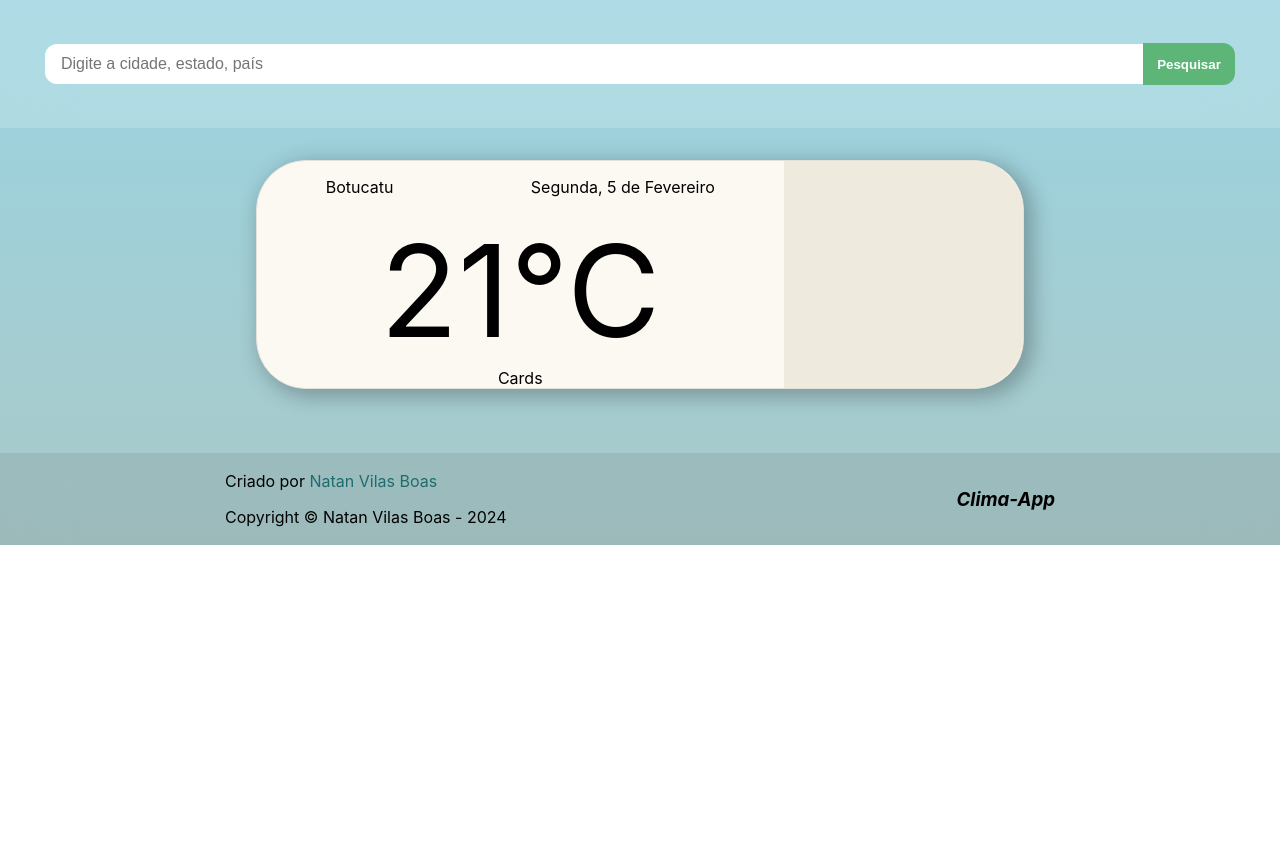
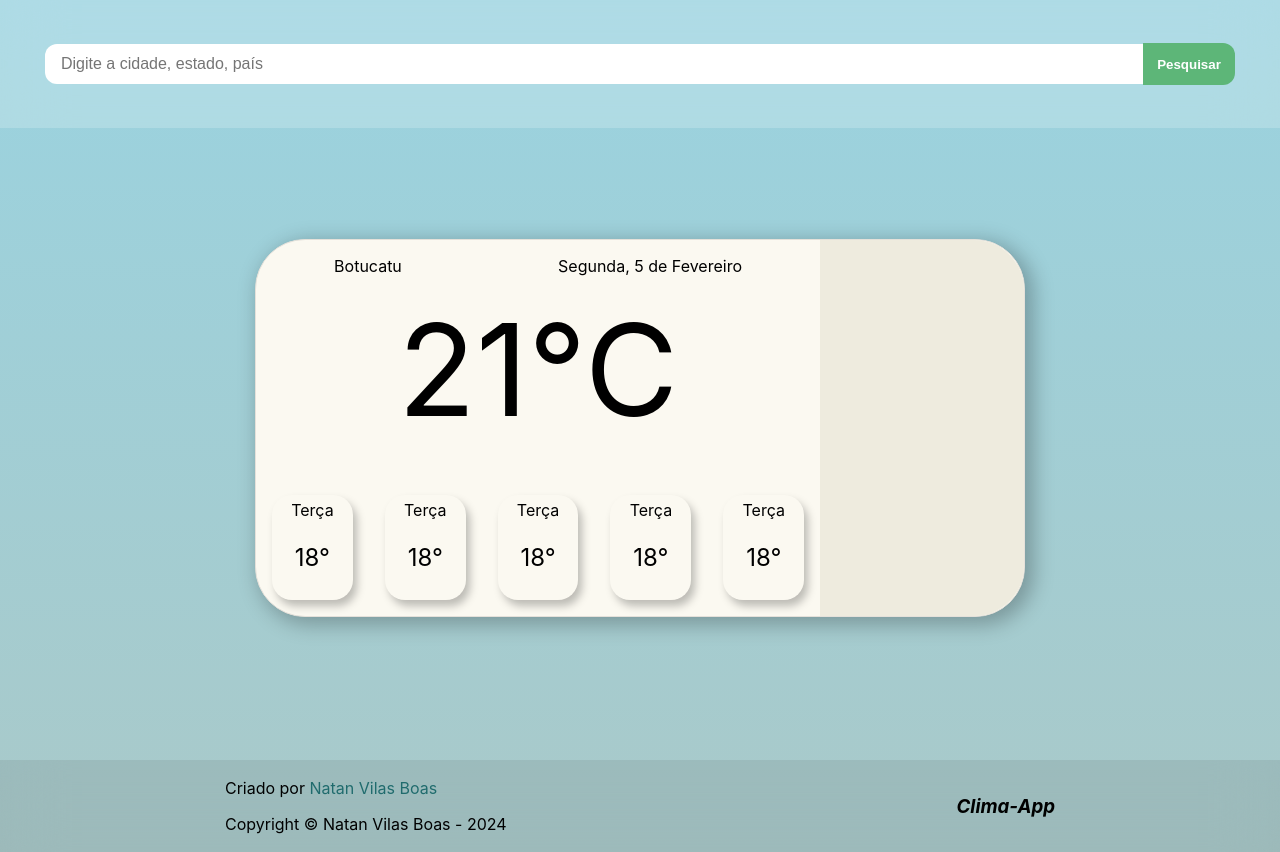
Before and after one commit to NatanVilasBoas/clima-app, a React (Create React App) app: page / in a window 1280 px wide. Before the commit the page ends 800 px from the top, so only its background shows below. Built offline with nearby package versions, Linux system fonts and the light colour scheme; no server answers; the HTML template or start-up script is replaced by a standard one.

Commit message:
💄 ✨ criando card dos dias

```diff
--- a/src/components/Card/Card.jsx
+++ b/src/components/Card/Card.jsx
@@ -1,4 +1,5 @@
 import styled from "styled-components";
+import DayCard from "./DayCard/DayCard";
 
 const CardWrapper = styled.div`
     display: flex;
@@ -6,10 +7,8 @@ const CardWrapper = styled.div`
     border-radius: 50px;
     background-color: #FBF9F1;
     text-align: center;
-    box-sizing: border-box;
     margin: 2em;
     width: 60%;
-    height: 40%;
     box-shadow: 6px 5px 20px  3px rgba(0, 0, 0, 0.25)
 `
 
@@ -41,13 +40,19 @@ const Temperature = styled.p`
     font-size: 128px;
 `
 
+const DayCardWrapper = styled.div`
+    display: flex;
+    justify-content: space-around;
+`
+
+const diasDaSemana = ['Domingo', 'Segunda', 'Terça', 'Quarta', 'Quinta', 'Sexta', 'Sábado']
+const meses = ['Janeiro', 'Fevereiro', 'Março', 'Abril', 'Maio', 'Junho', 'Julho', 'Agosto', 'Setembro', 'Outubro', 'Novembro', 'Dezembro'];
+
 const data = new Date();
+const mesIndex = data.getMonth();
 const diaDaSemanaIndex = data.getDay();
-const diasDaSemana = [ 'Domingo', 'Segunda', 'Terça', 'Quarta', 'Quinta', 'Sexta', 'Sábado']
-const meses = ['Janeiro', 'Fevereiro', 'Março', 'Abril', 'Maio', 'Junho', 'Julho', 'Agosto', 'Setembro', 'Outubro', 'Novembro', 'Dezembro'];
+const dia = data.getDate();
 const diaDaSemana = diasDaSemana[diaDaSemanaIndex];
-const dia = data.getDate();
-const mesIndex = data.getMonth();
 const mes = meses[mesIndex];
 
 const Card = () => {
@@ -61,12 +66,15 @@ const Card = () => {
                 <div>
                     <Temperature>21°C</Temperature>
                 </div>
-                <div>
-                    Cards
-                </div>
+                <DayCardWrapper>
+                    <DayCard />
+                    <DayCard />
+                    <DayCard />
+                    <DayCard />
+                    <DayCard />
+                </DayCardWrapper>
             </LeftSideCard>
             <RightSideCard>
-
             </RightSideCard>
         </CardWrapper>
     )
--- /dev/null
+++ b/src/components/Card/DayCard/DayCard.jsx
@@ -0,0 +1,28 @@
+import styled from "styled-components";
+
+const Card = styled.div`
+    display: flex;
+    flex-direction: column;
+    justify-content: space-between;
+    padding: .3rem 1.2em;
+    margin: 3rem 1rem 1rem;
+    border-radius: 20px;
+    box-shadow: 4px 6px 8px 0px rgba(0, 0, 0, 0.25);
+    height: 6rem;
+`
+
+const Text = styled.p`
+    margin: 0 auto;
+`
+
+const DayCard = () => {
+    return(
+        <Card>
+            <Text>Terça</Text>
+            <Text style={{fontSize: '24px'}}>18°</Text>
+            <icon></icon>
+        </Card>
+    )
+}
+
+export default DayCard;
--- a/src/components/RespAPI/RespAPI.jsx
+++ b/src/components/RespAPI/RespAPI.jsx
@@ -10,6 +10,7 @@ const Context = styled.section`
     justify-content: center;
     background: transparent;
     transition: background 0.5s ease;
+    height: 75vh;
 `
 
 const Content = styled.div`
```
